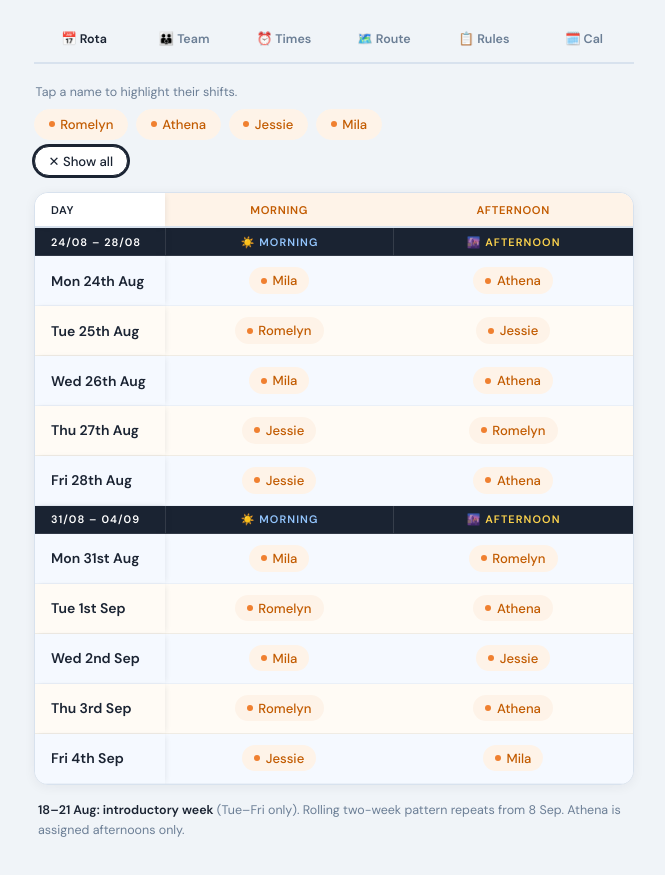
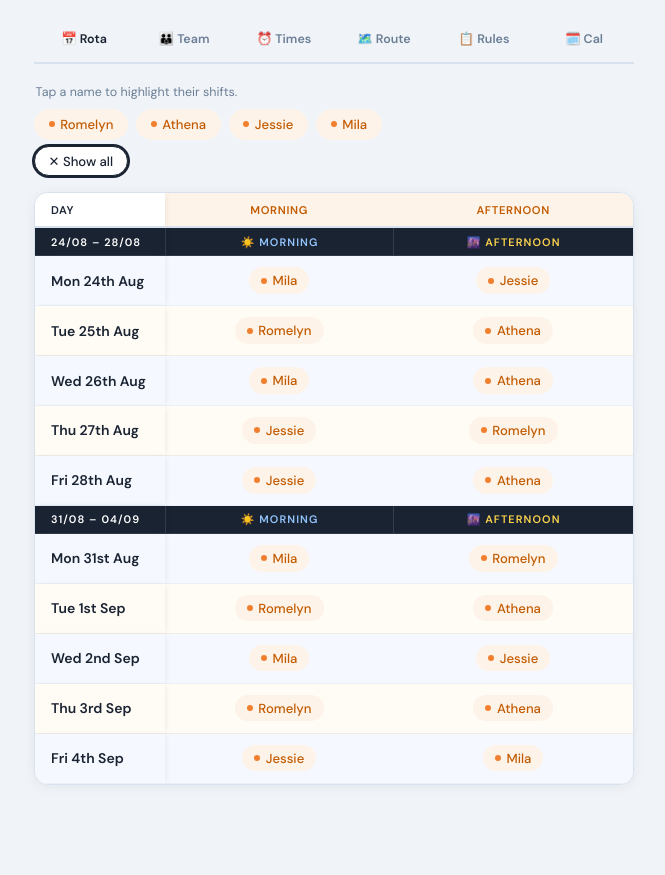
Before and after one commit to andrewengland17-maker/caribbean-bus-rota, a plain HTML site: page index.html in a window 1280 px wide. Shown: the part 89-964 px from the top of the page, without its empty margins (306-971 px from the left). After the commit the page ends 938 px from the top, so only its background shows below. Drawn offline with Linux system fonts and the light colour scheme.

Commit message:
Add overrides

```diff
--- a/index.html
+++ b/index.html
@@ -562,7 +562,6 @@
         </div>
       </div>
       <div id="rota-table-wrap"></div>
-      <p class="footnote"><strong>18–21 Aug: introductory week</strong> (Tue–Fri only). Rolling two-week pattern repeats from 8 Sep. Athena is assigned afternoons only.</p>
     </div>
 
     <!-- ══ TIMES TAB ══ -->
@@ -1096,6 +1095,15 @@
     return NO_SCHOOL.has(isoDate(d));
   }
 
+  // ── One-off overrides (swap specific dates without changing the pattern) ──
+  // To add a swap: just add a line below in the format 'YYYY-MM-DD': { am: 'helper', pm: 'helper' }
+  // Both am and pm must be specified. Delete old entries once the date has passed.
+  // Example: '2026-09-15': { am: 'jessie', pm: 'mila' },
+  const OVERRIDES = {
+    '2026-08-24': { am: 'mila',    pm: 'jessie'  },
+    '2026-08-25': { am: 'romelyn', pm: 'athena'  },
+  };
+
   // ── Schedule data ──────────────────────────────────────────────
   // Intro week: fixed Tue-Fri 18-21 Aug 2026
   const INTRO = [
@@ -1251,7 +1259,9 @@
 
       days.forEach((d, i) => {
         if (d.date >= today && d.date <= rollingEnd) {
-          html += dayRow(d.date, d.dayName, d.am, d.pm, i % 2 === 0 ? 'am-row' : 'pm-row');
+          const key = isoDate(d.date);
+          const ov = OVERRIDES[key];
+          html += dayRow(d.date, d.dayName, ov ? ov.am : d.am, ov ? ov.pm : d.pm, i % 2 === 0 ? 'am-row' : 'pm-row');
         }
       });
 
```
